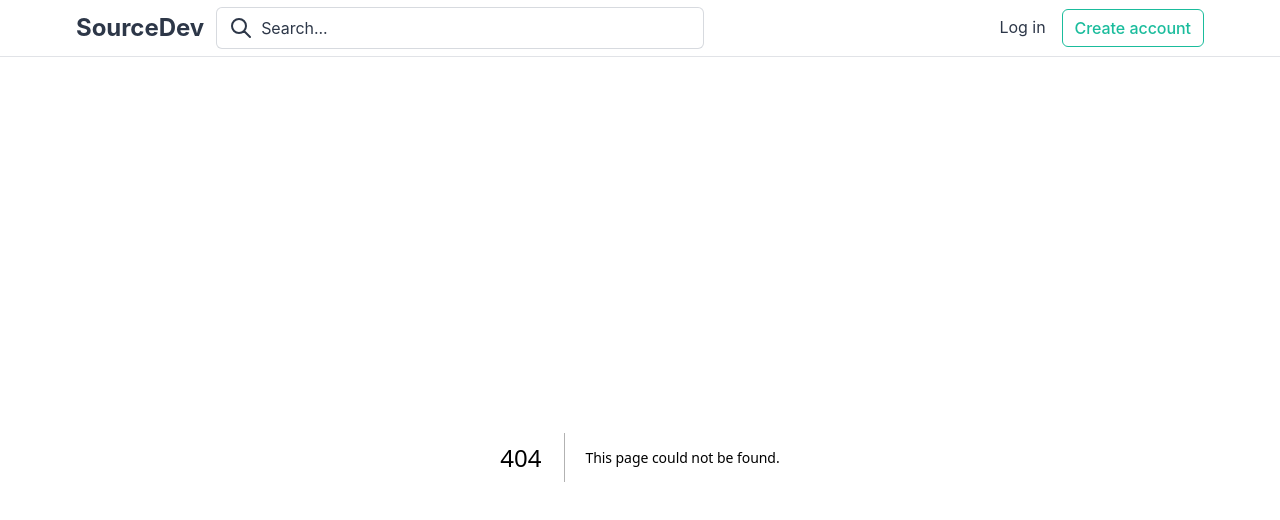
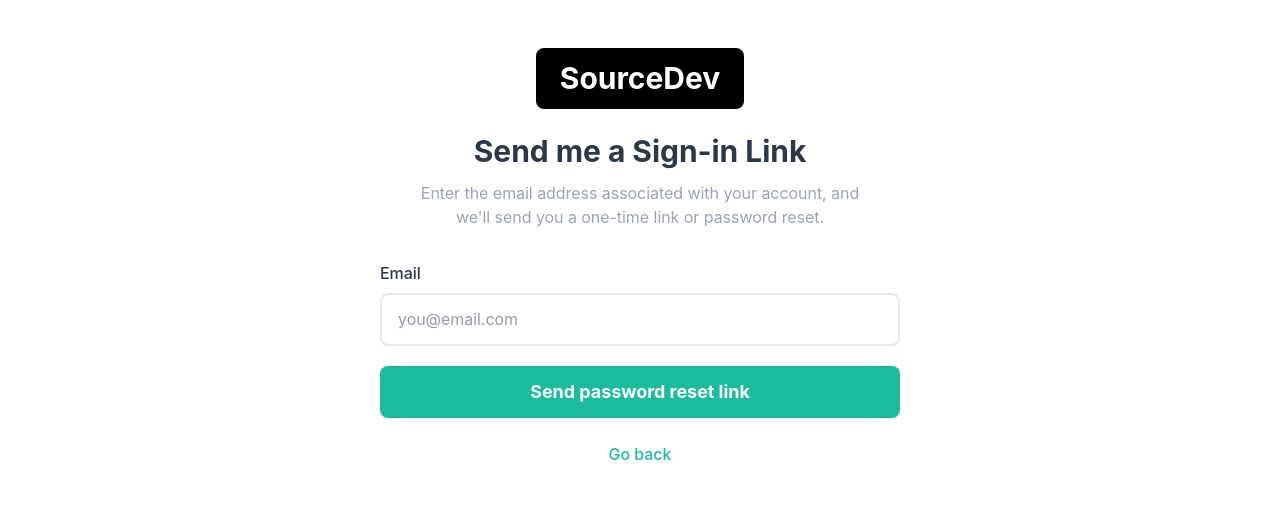
Before and after one commit to eminnates/SourceDev, a Next.js app in the folder frontend/: page /forgot-password in a window 1280 px wide. Before the commit this address had no page. Shown: the top 520 px of the page. Built offline with nearby package versions, Linux system fonts and the light colour scheme.

Commit message:
ADD forgot password page forgot password page desinged

```diff
--- /dev/null
+++ b/frontend/app/forgot-password/page.js
@@ -0,0 +1,14 @@
+import ForgotPasswordForm from "@/components/Auth/ForgotPasswordForm";
+
+export const metadata = {
+  title: "Forgot Password - SourceDev",
+  description: "Reset your SourceDev account password",
+};
+
+export default function ForgotPasswordPage() {
+  return (
+    <div className="min-h-screen bg-white py-12 px-4">
+      <ForgotPasswordForm />
+    </div>
+  );
+}
--- /dev/null
+++ b/frontend/components/Auth/ForgotPasswordForm.js
@@ -0,0 +1,107 @@
+"use client";
+
+import { useState } from "react";
+import InputField from "./InputField";
+
+export default function ForgotPasswordForm() {
+  const [email, setEmail] = useState("");
+  const [isSubmitted, setIsSubmitted] = useState(false);
+  const [error, setError] = useState("");
+
+  const handleSubmit = (e) => {
+    e.preventDefault();
+
+    // Email validation
+    if (!email) {
+      setError("Email is required");
+      return;
+    }
+
+    if (!/^[^\s@]+@[^\s@]+\.[^\s@]+$/.test(email)) {
+      setError("Invalid email format");
+      return;
+    }
+
+    console.log("Password reset requested for:", email);
+
+    setIsSubmitted(true);
+  };
+
+  if (isSubmitted) {
+    return (
+      <div className="w-full max-w-[520px] mx-auto">
+        {/* Header */}
+        <div className="text-center mb-8">
+          <div className="inline-block bg-black text-white px-6 py-3 rounded-lg mb-6">
+            <span className="text-3xl font-bold">SourceDev</span>
+          </div>
+          <h1 className="text-brand-dark text-3xl font-bold mb-3">
+            Check your email
+          </h1>
+          <p className="text-brand-muted text-base">
+            We've sent a password reset link to <strong>{email}</strong>
+          </p>
+        </div>
+
+        <div className="text-center">
+          <a
+            href="/login"
+            className="text-brand-primary hover:text-brand-primary-dark font-medium text-base transition-colors"
+          >
+            Go back to login
+          </a>
+        </div>
+      </div>
+    );
+  }
+
+  return (
+    <div className="w-full max-w-[520px] mx-auto">
+      {/* Header */}
+      <div className="text-center mb-8">
+        <div className="inline-block bg-black text-white px-6 py-3 rounded-lg mb-6">
+          <span className="text-3xl font-bold">SourceDev</span>
+        </div>
+        <h1 className="text-brand-dark text-3xl font-bold mb-3">
+          Send me a Sign-in Link
+        </h1>
+        <p className="text-brand-muted text-base max-w-md mx-auto">
+          Enter the email address associated with your account, and we'll send you a one-time link or password reset.
+        </p>
+      </div>
+
+      <form onSubmit={handleSubmit} className="flex flex-col gap-5">
+        <InputField
+          label="Email"
+          type="email"
+          value={email}
+          onChange={(e) => {
+            setEmail(e.target.value);
+            setError("");
+          }}
+          placeholder="you@email.com"
+          required
+        />
+        {error && (
+          <p className="text-red-500 text-sm -mt-3">{error}</p>
+        )}
+
+        <button
+          type="submit"
+          className="w-full bg-brand-primary hover:bg-brand-primary-dark text-white font-bold text-lg py-3 rounded-lg transition-colors duration-200"
+        >
+          Send password reset link
+        </button>
+      </form>
+
+      <div className="text-center mt-6">
+        <a
+          href="/login"
+          className="text-brand-primary hover:text-brand-primary-dark font-medium text-base transition-colors"
+        >
+          Go back
+        </a>
+      </div>
+    </div>
+  );
+}
--- a/frontend/components/Navbar/NavbarWrapper.js
+++ b/frontend/components/Navbar/NavbarWrapper.js
@@ -6,10 +6,8 @@ import Navbar from './Navbar';
 export default function NavbarWrapper() {
   const pathname = usePathname();
 
-  // Navbar'ın gözükmeyeceği sayfalar
-  const hideNavbarRoutes = ['/login', '/register'];
+  const hideNavbarRoutes = ['/login', '/register', '/forgot-password'];
 
-  // Eğer current path hideNavbarRoutes'ta varsa, navbar'ı gösterme
   if (hideNavbarRoutes.includes(pathname)) {
     return null;
   }
```
